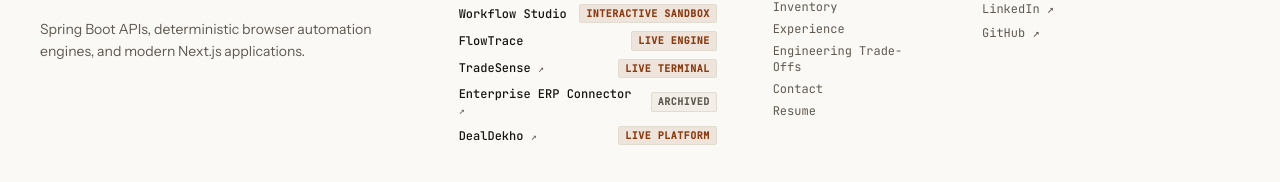
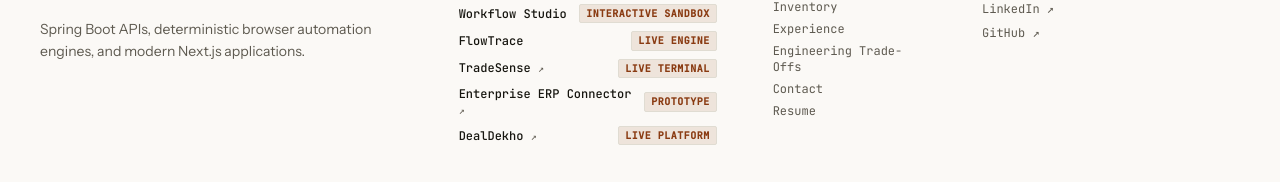
Before and after one commit to ShivamBhaiPatel/portfolio, a Next.js app: page /styleguide in a window 1280 px wide. Shown: the part 7500-7682 px from the top of the page. Built offline with nearby package versions, Linux system fonts and the light colour scheme.

Commit message:
fix: resolve project status type, upgrade eslint flat config, and modernize react 19 hooks

```diff
--- a/components/resume-modal.tsx
+++ b/components/resume-modal.tsx
@@ -34,13 +34,6 @@
     navigator.clipboard.writeText(RESUME_PLAIN_TEXT);
     setCopied(true);
     setTimeout(() => setCopied(false), 2500);
-  }
-
-  function handlePrint() {
-    const printWin = window.open("/resume/?print=true", "_blank");
-    if (!printWin) {
-      window.location.href = "/resume/?print=true";
-    }
   }
 
   if (!isOpen) return null;
--- a/components/theme-toggle.tsx
+++ b/components/theme-toggle.tsx
@@ -1,6 +1,6 @@
 "use client";
 
-import { useEffect, useState } from "react";
+import { useSyncExternalStore } from "react";
 
 /**
  * Spec §5 Tokens: dark is "prefers-color-scheme + explicit toggle". Both, not
@@ -41,20 +41,28 @@
   } catch {
     // Non-fatal: the choice just does not survive a reload.
   }
+  window.dispatchEvent(new Event("theme-change"));
+}
+
+function subscribe(callback: () => void) {
+  window.addEventListener("theme-change", callback);
+  window.addEventListener("storage", callback);
+  return () => {
+    window.removeEventListener("theme-change", callback);
+    window.removeEventListener("storage", callback);
+  };
+}
+
+function getSnapshot(): Mode {
+  return read();
+}
+
+function getServerSnapshot(): Mode {
+  return "system";
 }
 
 export function ThemeToggle() {
-  // Server-rendered as "system" and corrected on mount. The inline script in
-  // app/layout.tsx has already painted the right colours by then, so this
-  // catches up the button label only — there is no flash to fix here.
-  const [mode, setMode] = useState<Mode>("system");
-  const [mounted, setMounted] = useState(false);
-
-  useEffect(() => {
-    setMode(read());
-    setMounted(true);
-  }, []);
-
+  const mode = useSyncExternalStore(subscribe, getSnapshot, getServerSnapshot);
   const next = MODES[(MODES.indexOf(mode) + 1) % MODES.length] as Mode;
 
   return (
@@ -62,7 +70,6 @@
       type="button"
       onClick={() => {
         apply(next);
-        setMode(next);
       }}
       // The visible text already reads "Theme: Light"; the label spells out
       // what pressing it does, which the visible text cannot.
@@ -74,7 +81,7 @@
     >
       {/* suppressHydrationWarning: the label is intentionally different after
           mount, because only the client knows what is in localStorage. */}
-      <span suppressHydrationWarning>{mounted ? LABEL[mode] : LABEL.system}</span>
+      <span suppressHydrationWarning>{LABEL[mode]}</span>
     </button>
   );
 }
--- a/components/workflow-topology.tsx
+++ b/components/workflow-topology.tsx
@@ -200,7 +200,7 @@
       {/* Contract Inspection Tray */}
       <div className="mt-md pt-2 border-t border-rule text-xs flex flex-col sm:flex-row sm:items-center justify-between gap-2 text-muted">
         <div className="flex items-center gap-2">
-          <span className="text-muted font-bold">// ACTIVE CONTRACT:</span>
+          <span className="text-muted font-bold">{"//"} ACTIVE CONTRACT:</span>
           <span className="text-ink font-semibold">{activeNode.name}</span>
         </div>
         <div className="text-meta text-accent truncate max-w-lg font-medium">
--- a/content/projects.ts
+++ b/content/projects.ts
@@ -208,7 +208,8 @@
     stack: ["Java 21", "Spring Boot 3", "REST APIs", "Microservices"],
     live: {
       url: "https://shivambhaipatel.com",
-      status: "Prototype",
+      status: "up",
+      note: "Prototype ↗",
     },
     tier: "compact",
   },
--- a/eslint.config.mjs
+++ b/eslint.config.mjs
@@ -1,15 +1,19 @@
-import { dirname } from "path";
-import { fileURLToPath } from "url";
-import { FlatCompat } from "@eslint/eslintrc";
+import { defineConfig, globalIgnores } from "eslint/config";
+import nextVitals from "eslint-config-next/core-web-vitals";
+import nextTypeScript from "eslint-config-next/typescript";
 
-const __filename = fileURLToPath(import.meta.url);
-const __dirname = dirname(__filename);
-
-const compat = new FlatCompat({ baseDirectory: __dirname });
-
-const eslintConfig = [
-  ...compat.extends("next/core-web-vitals", "next/typescript"),
-  { ignores: [".next/**", "out/**", "node_modules/**"] },
-];
+const eslintConfig = defineConfig([
+  ...nextVitals,
+  ...nextTypeScript,
+  globalIgnores([
+    ".next/**",
+    "out/**",
+    "build/**",
+    "next-env.d.ts",
+    "node_modules/**",
+    "packages/**",
+    "scripts/**",
+  ]),
+]);
 
 export default eslintConfig;
--- a/package.json
+++ b/package.json
@@ -1,6 +1,7 @@
 {
   "name": "portfolio",
   "version": "0.1.0",
+  "type": "module",
   "private": true,
   "scripts": {
     "dev": "next dev",
```
Also changed, not shown: 1 other file (tests, documents, lock files or other folders).
